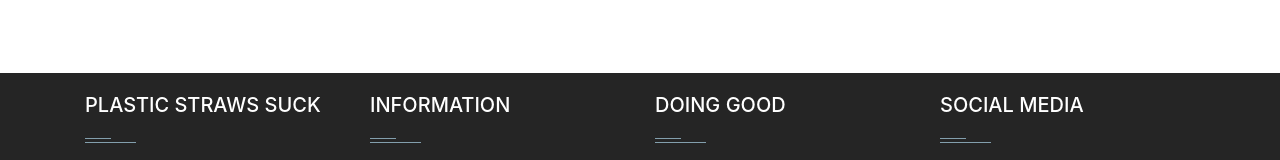
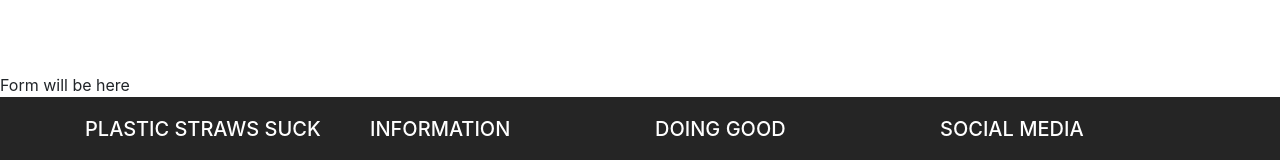
Before and after one commit to freerangeunicorn/Sierra-groupwork, a plain HTML site: page index.html in a window 1280 px wide. Shown: the part 2457-2617 px from the top of the page. Drawn offline with nearby package versions, Linux system fonts and the light colour scheme; grey boxes are pictures that could not be loaded.

Commit message:
Form add

```diff
--- a/index.html
+++ b/index.html
@@ -52,6 +52,7 @@
     <aside>
 
     </aside>
+
     <section class="our-team3 padding-lg">
       <div class="container">
         <div class="row heading heading-icon">
@@ -109,6 +110,7 @@
         </ul>
       </div>
     </section>
+    <div class="form-contact">Form will be here</div>
 <footer id="footer" class="footer-1">
       <div class="main-footer widgets-dark typo-light">
       <div class="container">
```
